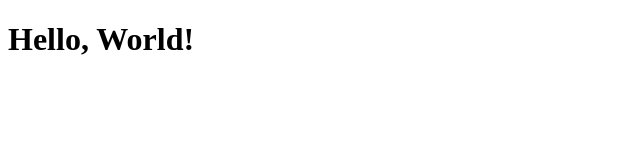
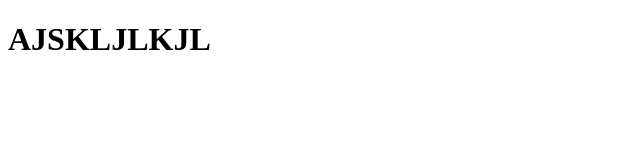
Before and after one commit to Terry1460/NamuKiuGi, a plain HTML site: page index.html in a window 1280 px wide. Shown: the whole page, without its empty margins (0-640 px from the left). Drawn offline with Linux system fonts and the light colour scheme.

Commit message:
sakljjakljdl

```diff
--- a/index.html
+++ b/index.html
@@ -6,6 +6,6 @@
     <title>Document</title>
 </head>
 <body>
-    <h1>Hello, World!</h1>
+    <h1>AJSKLJLKJL</h1>
 </body>
 </html>
```
Also changed, not shown: 1 other file.
